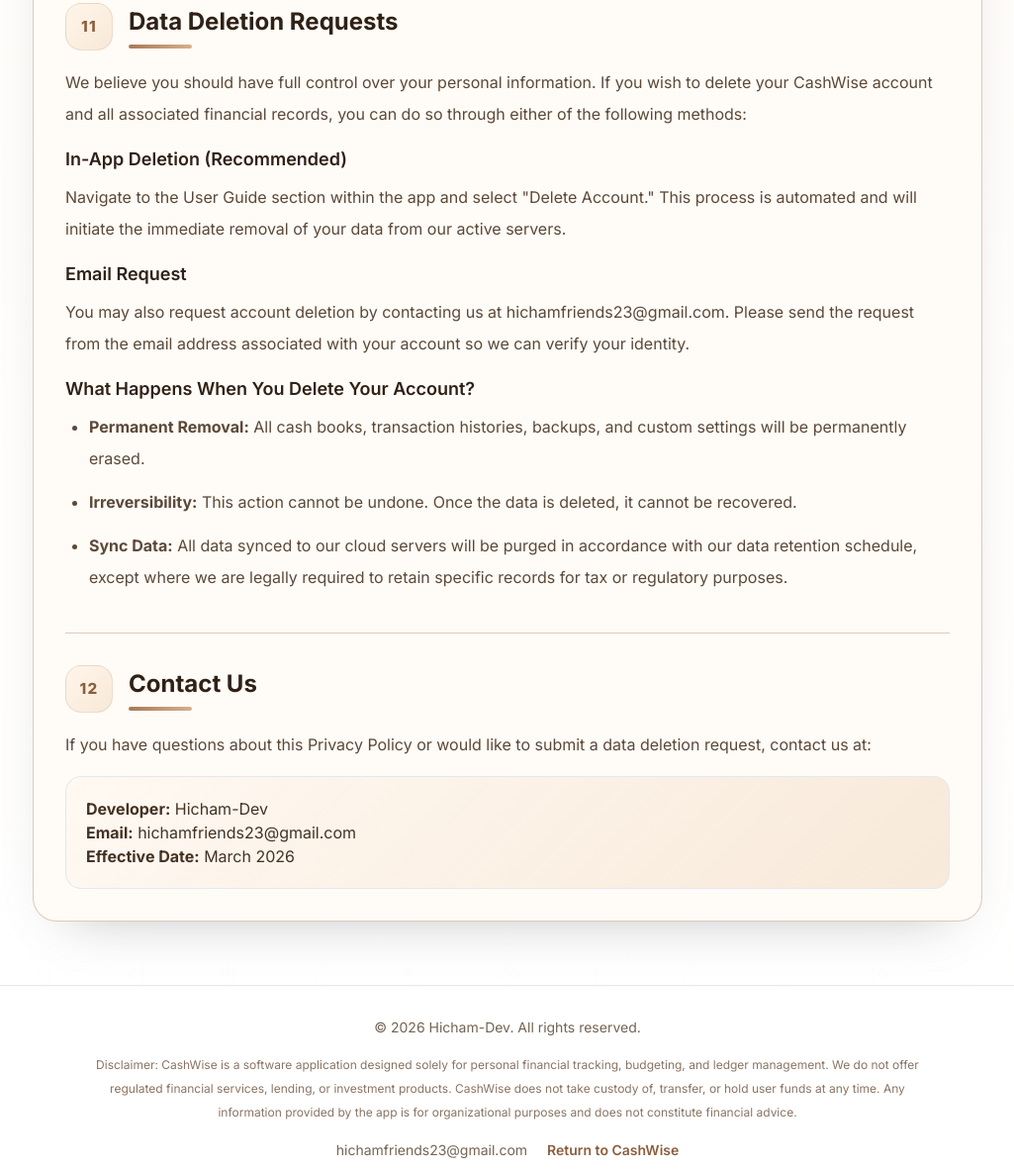
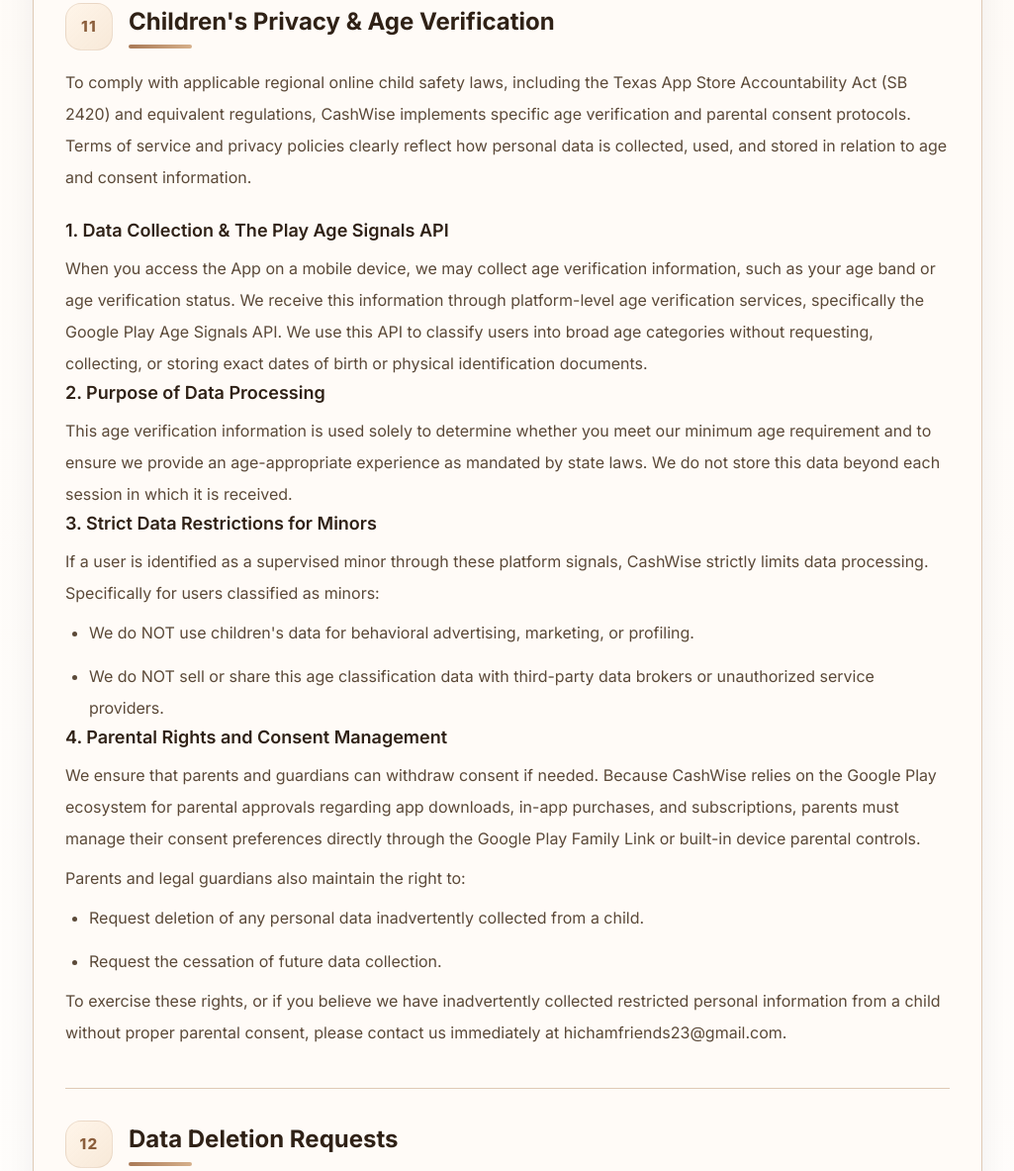
Before and after one commit to Hicham-dev-39/hichamdevapps, a website: page privacy-policy.html in a window 1280 px wide. Shown: the part 3127-4310 px from the top of the page at 99% size, without its empty margins (127-1152 px from the left). Drawn offline with Linux system fonts and the light colour scheme.

Commit message:
Update screenshots and privacy policy

```diff
--- a/privacy-policy.html
+++ b/privacy-policy.html
@@ -539,7 +539,54 @@
         </div>
 
         <div class="policy-section">
-          <h2 class="policy-heading text-2xl font-bold text-slate-900"><span class="policy-number">11</span><span class="policy-heading-text">Data Deletion Requests</span></h2>
+          <h2 class="policy-heading text-2xl font-bold text-slate-900"><span class="policy-number">11</span><span class="policy-heading-text">Children's Privacy &amp; Age Verification</span></h2>
+          <p class="mt-4 leading-8 text-slate-600">
+            To comply with applicable regional online child safety laws, including the Texas App Store Accountability Act (SB 2420) and equivalent regulations, CashWise implements specific age verification and parental consent protocols. Terms of service and privacy policies clearly reflect how personal data is collected, used, and stored in relation to age and consent information.
+          </p>
+          <div class="mt-6 space-y-6 leading-8 text-slate-600">
+            <div>
+              <h3 class="text-lg font-semibold text-slate-900">1. Data Collection &amp; The Play Age Signals API</h3>
+              <p class="mt-2">
+                When you access the App on a mobile device, we may collect age verification information, such as your age band or age verification status. We receive this information through platform-level age verification services, specifically the Google Play Age Signals API. We use this API to classify users into broad age categories without requesting, collecting, or storing exact dates of birth or physical identification documents.
+              </p>
+            </div>
+            <div>
+              <h3 class="text-lg font-semibold text-slate-900">2. Purpose of Data Processing</h3>
+              <p class="mt-2">
+                This age verification information is used solely to determine whether you meet our minimum age requirement and to ensure we provide an age-appropriate experience as mandated by state laws. We do not store this data beyond each session in which it is received.
+              </p>
+            </div>
+            <div>
+              <h3 class="text-lg font-semibold text-slate-900">3. Strict Data Restrictions for Minors</h3>
+              <p class="mt-2">
+                If a user is identified as a supervised minor through these platform signals, CashWise strictly limits data processing. Specifically for users classified as minors:
+              </p>
+              <ul class="mt-2 list-disc space-y-3 pl-6">
+                <li>We do NOT use children's data for behavioral advertising, marketing, or profiling.</li>
+                <li>We do NOT sell or share this age classification data with third-party data brokers or unauthorized service providers.</li>
+              </ul>
+            </div>
+            <div>
+              <h3 class="text-lg font-semibold text-slate-900">4. Parental Rights and Consent Management</h3>
+              <p class="mt-2">
+                We ensure that parents and guardians can withdraw consent if needed. Because CashWise relies on the Google Play ecosystem for parental approvals regarding app downloads, in-app purchases, and subscriptions, parents must manage their consent preferences directly through the Google Play Family Link or built-in device parental controls.
+              </p>
+              <p class="mt-2">
+                Parents and legal guardians also maintain the right to:
+              </p>
+              <ul class="mt-2 list-disc space-y-3 pl-6">
+                <li>Request deletion of any personal data inadvertently collected from a child.</li>
+                <li>Request the cessation of future data collection.</li>
+              </ul>
+              <p class="mt-2">
+                To exercise these rights, or if you believe we have inadvertently collected restricted personal information from a child without proper parental consent, please contact us immediately at hichamfriends23@gmail.com.
+              </p>
+            </div>
+          </div>
+        </div>
+
+        <div class="policy-section">
+          <h2 class="policy-heading text-2xl font-bold text-slate-900"><span class="policy-number">12</span><span class="policy-heading-text">Data Deletion Requests</span></h2>
           <p class="mt-4 leading-8 text-slate-600">
               We believe you should have full control over your personal information. If you wish to delete your CashWise account and all associated financial records, you can do so through either of the following methods:
           </p>
@@ -568,7 +615,7 @@
         </div>
 
         <div class="policy-section">
-          <h2 class="policy-heading text-2xl font-bold text-slate-900"><span class="policy-number">12</span><span class="policy-heading-text">Contact Us</span></h2>
+          <h2 class="policy-heading text-2xl font-bold text-slate-900"><span class="policy-number">13</span><span class="policy-heading-text">Contact Us</span></h2>
           <p class="mt-4 leading-8 text-slate-600">
             If you have questions about this Privacy Policy or would like to submit a data deletion request, contact us at:
           </p>
```
Also changed, not shown: index.html (+25 -9 lines), assets/images/03.jpg (added).
